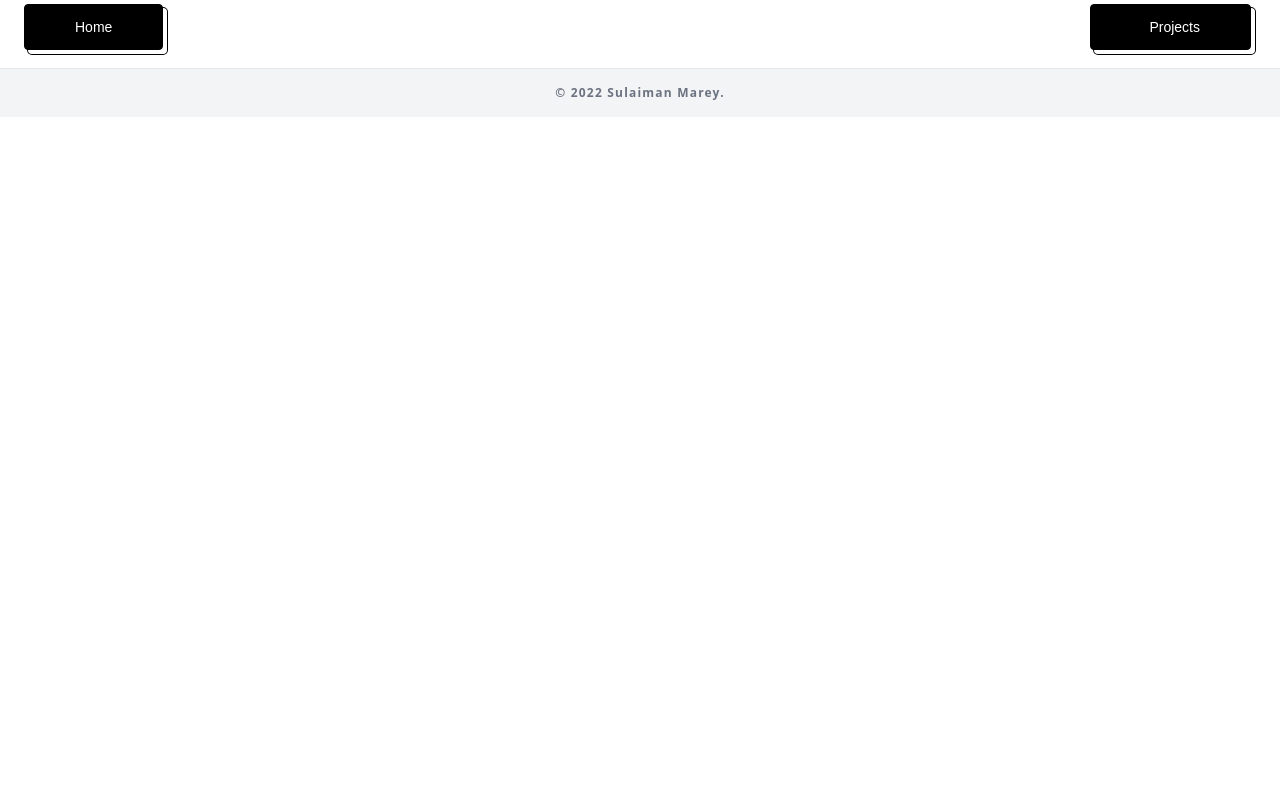
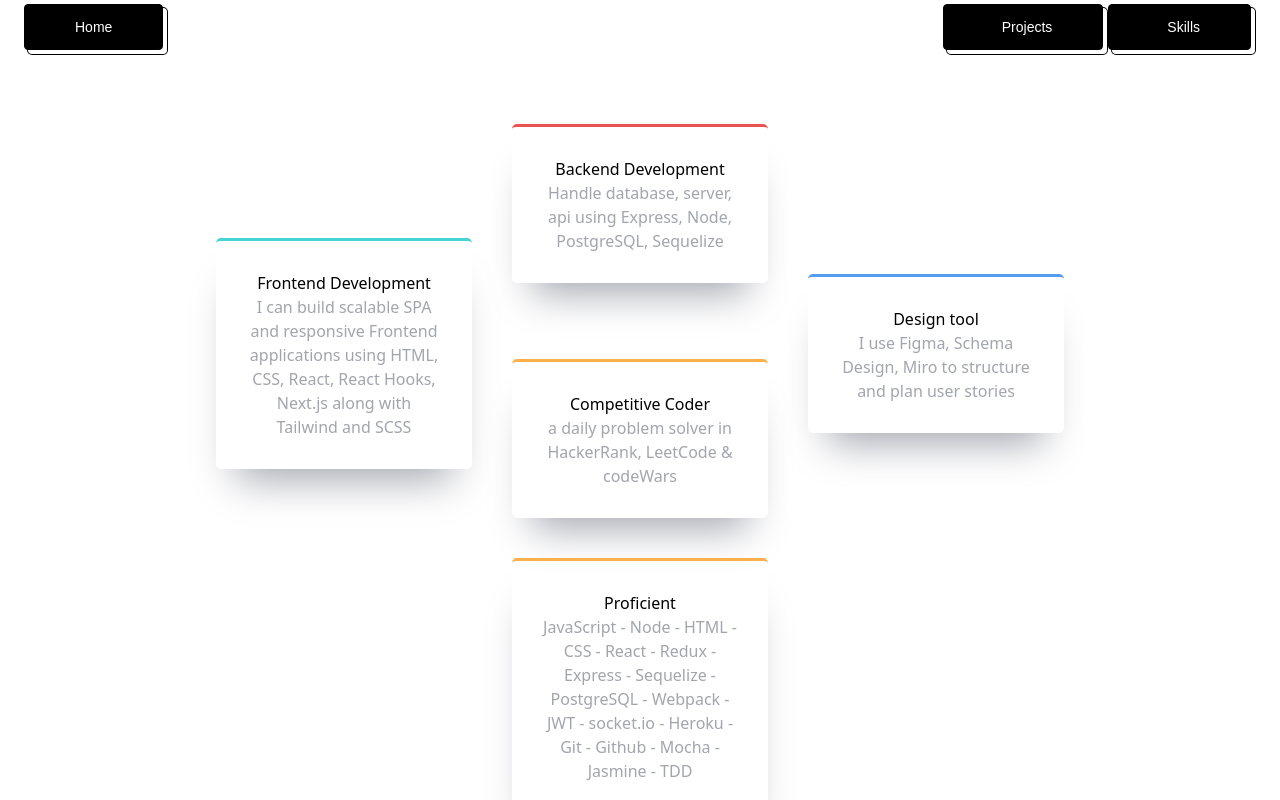
Before and after one commit to adam-marey/myPort, a React (Create React App) app: page /skills in a window 1280 px wide. Shown: the top 800 px of the page. Built offline with nearby package versions, Linux system fonts and the light colour scheme.

Commit message:
added skills

```diff
--- a/src/App.css
+++ b/src/App.css
@@ -158,3 +158,111 @@
   top: 0;
   border-radius: 10px;
 }
+
+.box p {
+  color: var(--grayishBlue);
+}
+
+.box {
+  border-radius: 5px;
+  box-shadow: 0px 30px 40px -20px var(--grayishBlue);
+  padding: 30px;
+  margin: 20px;
+}
+
+img {
+  float: right;
+}
+
+@media (max-width: 450px) {
+  .box {
+      height: 200px;
+  }
+}
+
+@media (max-width: 950px) and (min-width: 450px) {
+  .box {
+      text-align: center;
+      height: 180px;
+  }
+}
+
+.cyan {
+  border-top: 3px solid var(--cyan);
+}
+.red {
+  border-top: 3px solid var(--red);
+}
+.blue {
+  border-top: 3px solid var(--blue);
+}
+.orange {
+  border-top: 3px solid var(--orange);
+}
+
+/* h2 {
+  color: var(--varyDarkBlue);
+  font-weight: var(--weight3);
+} */
+
+
+@media (min-width: 950px) {
+  .row1-container {
+      display: flex;
+      justify-content: center;
+      align-items: center;
+  }
+
+  .row2-container {
+      display: flex;
+      justify-content: center;
+      align-items: center;
+  }
+  .box-down {
+      position: relative;
+      top: 150px;
+  }
+  .box {
+      width: 20%;
+
+  }
+  .header p {
+      width: 30%;
+  }
+
+}
+
+.attribution {
+  font-size: 11px; text-align: center;
+}
+.attribution a {
+  color: hsl(228, 45%, 44%);
+}
+
+:root {
+  --red: hsl(0, 78%, 62%);
+  --cyan: hsl(180, 62%, 55%);
+  --orange: hsl(34, 97%, 64%);
+  --blue: hsl(212, 86%, 64%);
+  --varyDarkBlue: hsl(234, 12%, 34%);
+  --grayishBlue: hsl(229, 6%, 66%);
+  --veryLightGray: hsl(0, 0%, 98%);
+  --weight1: 200;
+  --weight2: 400;
+  --weight3: 600;
+}
+/* h1:first-of-type {
+  font-weight: var(--weight1);
+  color: var(--varyDarkBlue);
+
+}
+
+h1:last-of-type {
+  color: var(--varyDarkBlue);
+}
+
+@media (max-width: 400px) {
+  h1 {
+      font-size: 1.5rem;
+  }
+} */
--- a/src/App.js
+++ b/src/App.js
@@ -2,7 +2,7 @@
 import Navbar from './components/Navbar/Navbar';
 import Home from './components/Home/Home';
 import Footer from './components/Footer/Footer';
-
+import Skills from './components/Skills/Skills'
 import { BrowserRouter as Router, Route } from 'react-router-dom';
 import ProjectsContainer from './components/ProjectsContainer/ProjectsContainer';
 
@@ -13,6 +13,7 @@
         <Navbar />
         <Route exact path="/" component={Home} />
         <Route path="/projects" component={ProjectsContainer} />
+        <Route path="/skills" component={Skills} />
         <Footer />
       </div>
     </Router>
--- a/src/components/Navbar/Navbar.js
+++ b/src/components/Navbar/Navbar.js
@@ -41,18 +41,18 @@
             >
               <li className="nav-item">
                 <NavLink
-                  to="/writing"
-                  className="px-3 py-2 flex items-center text-xs uppercase font-bold leading-snug text-gray-800 hover:opacity-75"
+                  to="/projects"
+                  className="button-50 py-2 flex items-center text-xs uppercase font-bold leading-snug text-gray-800 hover:opacity-75"
                 >
-                  {/* <span className="ml-2">Writing</span> */}
+                  <span className="ml-2">Projects</span>
                 </NavLink>
               </li>
               <li className="nav-item">
                 <NavLink
-                  to="/projects"
+                  to="/skills"
                   className="button-50 py-2 flex items-center text-xs uppercase font-bold leading-snug text-gray-800 hover:opacity-75"
                 >
-                  <span className="ml-2">Projects</span>
+                  <span className="ml-2">Skills</span>
                 </NavLink>
               </li>
             </ul>
--- /dev/null
+++ b/src/components/Skills/Skills.js
@@ -0,0 +1,45 @@
+import React from 'react';
+
+function Skills() {
+  return (
+<div>
+  <div class="row1-container">
+    <div class="box box-down cyan">
+      <h1>Frontend Development</h1>
+      <p>I can build scalable SPA and responsive Frontend applications using HTML, CSS, React, React Hooks, Next.js along with Tailwind and SCSS</p>
+    </div>
+
+    <div class="box red">
+      <h1>Backend Development</h1>
+      <p>Handle database, server, api using Express, Node, PostgreSQL, Sequelize</p>
+    </div>
+
+    <div class="box box-down blue">
+      <h1>Design tool</h1>
+      <p>I use Figma, Schema Design, Miro to structure and plan user stories</p>
+    </div>
+  </div>
+  <div class="row2-container">
+    <div class="box orange">
+      <h1>Competitive Coder</h1>
+      <p>a daily problem solver in HackerRank, LeetCode & codeWars</p>
+    </div>
+  </div>
+  <div class="row2-container">
+    <div class="box orange">
+      <h1>Proficient</h1>
+      <p>JavaScript - Node - HTML - CSS - React - Redux - Express - Sequelize - PostgreSQL -
+Webpack - JWT - socket.io - Heroku - Git - Github - Mocha - Jasmine - TDD</p>
+    </div>
+  </div>
+  <div class="row2-container">
+    <div class="box orange">
+      <h1>Familiarity</h1>
+      <p>python, Java, React Native</p>
+    </div>
+  </div>
+</div>
+  )
+}
+
+export default Skills;
```
